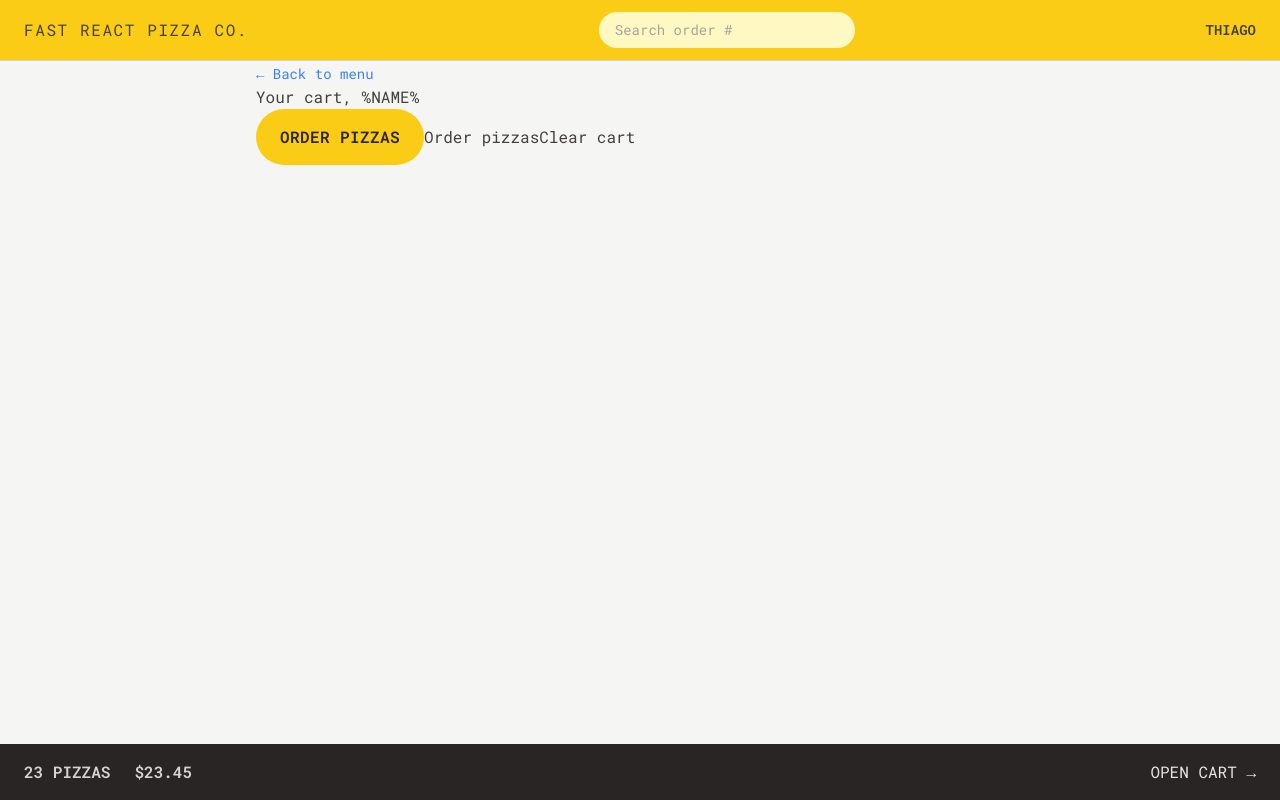
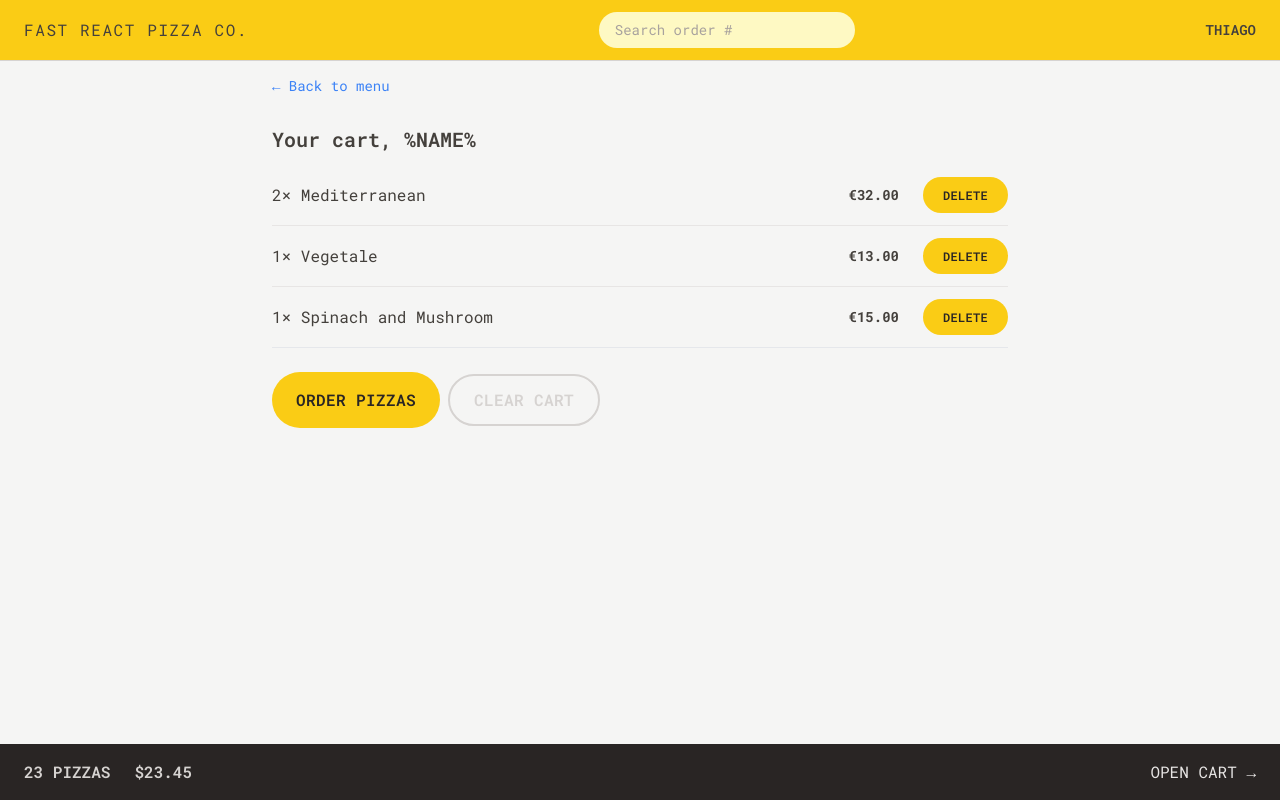
Before and after one commit to thiagopdo/fast-pizza-react, a React (Vite) app: page /cart in a window 1280 px wide. Built offline with nearby package versions, Linux system fonts and the light colour scheme.

Commit message:
styles cart and CartItem, mapped itens on cart

```diff
--- a/src/features/cart/Cart.jsx
+++ b/src/features/cart/Cart.jsx
@@ -2,6 +2,7 @@
 import { Link } from "react-router-dom";
 import LinkButton from "../../ui/LinkButton";
 import Button from "../../ui/Button";
+import CartItem from "./CartItem";
 
 const fakeCart = [
   {
@@ -31,18 +32,23 @@
   const cart = fakeCart;
 
   return (
-    <div>
+    <div className="px-4 py-3">
       <LinkButton to="/menu">&larr; Back to menu</LinkButton>
 
-      <h2>Your cart, %NAME%</h2>
+      <h2 className="mt-7 text-xl font-semibold">Your cart, %NAME%</h2>
 
-      <div>
+      <ul className="mt-3 divide-y divide-stone-200 border-b">
+        {cart.map((item) => (
+          <CartItem item={item} key={item.key} />
+        ))}
+      </ul>
+
+      <div className="mt-6 space-x-2">
         <Button to="/order/new" type="primary">
           Order pizzas
         </Button>
+          <Button type='secondary'>Clear cart</Button>
 
-        <Link to="/order/new">Order pizzas</Link>
-        <button>Clear cart</button>
       </div>
     </div>
   );
--- a/src/features/cart/CartItem.jsx
+++ b/src/features/cart/CartItem.jsx
@@ -1,13 +1,19 @@
+/* eslint-disable react/prop-types */
+/* eslint-disable no-unused-vars */
+import Button from "../../ui/Button";
+import { formatCurrency } from "../../utils/helpers";
+
 function CartItem({ item }) {
   const { pizzaId, name, quantity, totalPrice } = item;
 
   return (
-    <li>
-      <p>
+    <li className="py-3 sm:flex sm:items-center sm:justify-between">
+      <p className="mb-1 sm:mb-0">
         {quantity}&times; {name}
       </p>
-      <div>
-        <p>{formatCurrency(totalPrice)}</p>
+      <div className="flex items-center justify-between sm:gap-6">
+        <p className="text-sm font-bold">{formatCurrency(totalPrice)}</p>
+        <Button type="small">Delete</Button>
       </div>
     </li>
   );
--- a/src/ui/Button.jsx
+++ b/src/ui/Button.jsx
@@ -8,6 +8,8 @@
   const styles = {
     primary: base + " px-4 py-3 md:px-6 md:py-4",
     small: base + " px-4 py-2 md:px-5 md:py-2.5 text-xs",
+    secondary:
+      "inline-block rounded-full border-2 border-stone-300 font-semibold uppercase tracking-wide text-stone-300 transition-colors duration-300 hover:bg-stone-300 hover:text-stone-800 focus:text-stone-800 focus:bg-stone-300 focus:outline-none focus:ring focus:ring-stone-200 focus:ring-offset-2 disabled:cursor-not-allowed px-4 py-2.5 md:px-6 md:py-3 ",
   };
 
   if (to)
```
